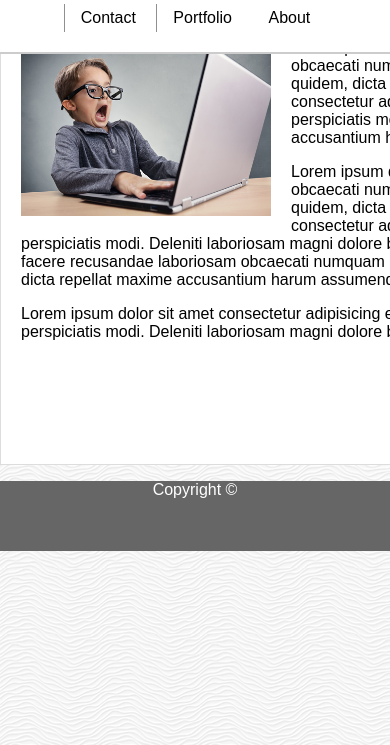
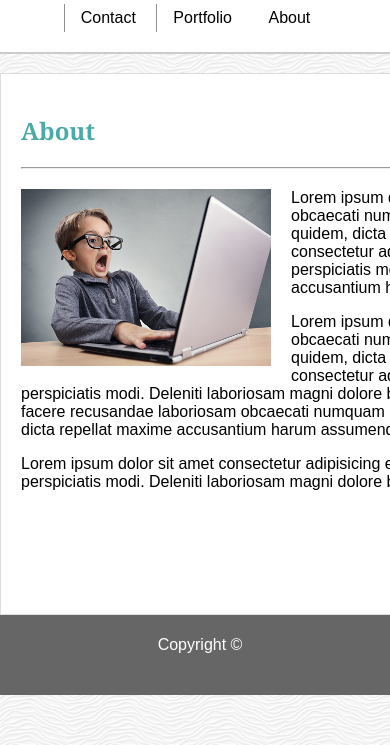
Before and after one commit to RyanHarrisFL/Responsive-Portfolio, a plain HTML site: page index.html in a window 390 px wide. Shown: the part 99-844 px from the top of the page. Drawn offline with Linux system fonts and the light colour scheme.

Commit message:
Updated main container for index page.

```diff
--- a/assets/css/style.css
+++ b/assets/css/style.css
@@ -251,6 +251,11 @@ img {
 
     footer {
         position: relative;
+        padding: 5px;
+    }
+
+    .container {
+        margin-top: 170px;
     }
 }
 
```
